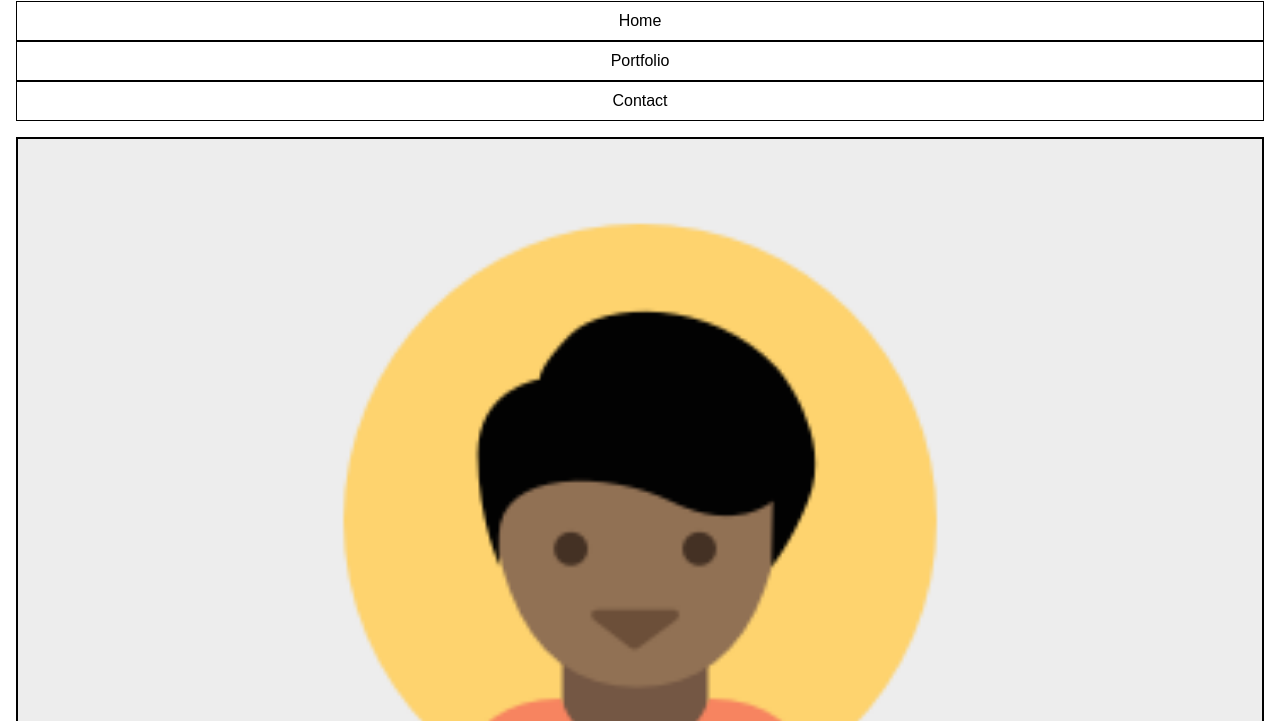
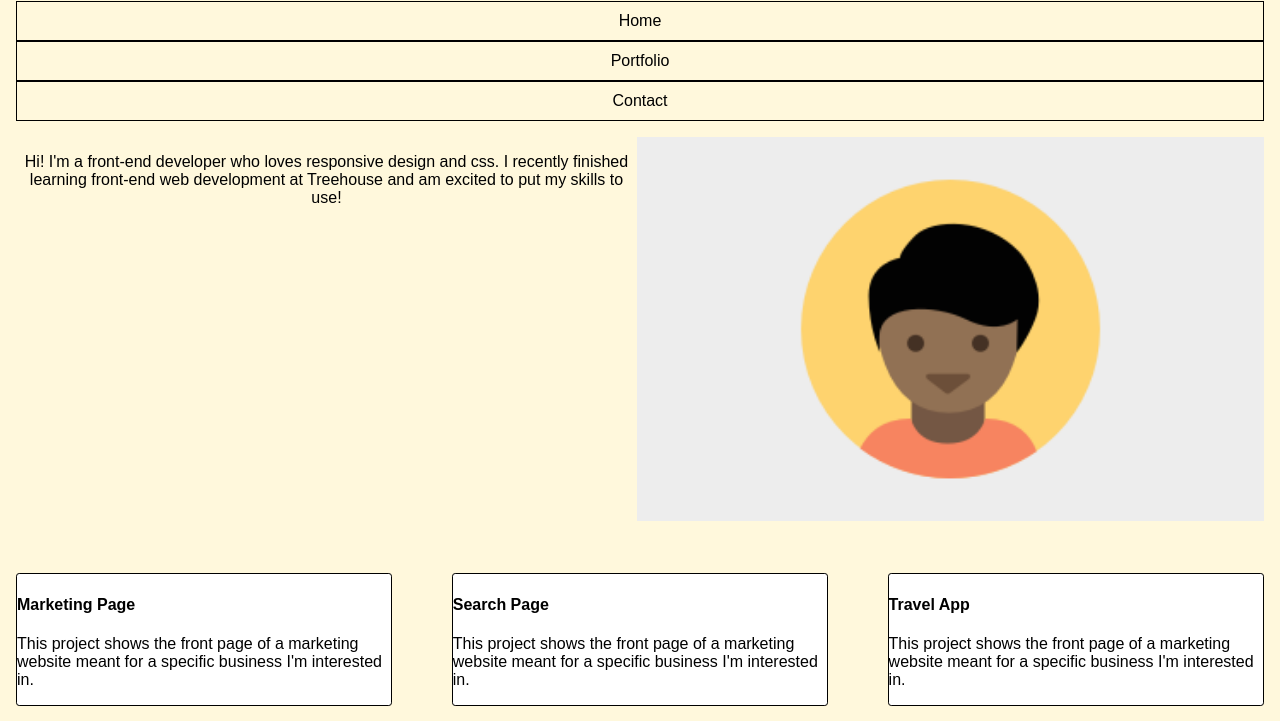
Before and after one commit to dustinbergsma6/techdegree-project-2, a plain HTML site: page index.html in a window 1280 px wide. Shown: the part 79-800 px from the top of the page. Drawn offline with Linux system fonts and the light colour scheme.

Commit message:
Header Stuff

```diff
--- a/css/styles.css
+++ b/css/styles.css
@@ -2,6 +2,7 @@ body {
   max-width: 1500px;
   margin: 2.5em auto;
   vertical-align: middle;
+  background-color: cornsilk;
 }
 
 #title {
@@ -26,7 +27,6 @@ body {
 }
 
 .header {
-  border: 2px solid black;
   margin: 1rem;
 }
 
@@ -95,4 +95,9 @@ body {
     border: solid 1px black;
     flex-basis: 30%;
   }
+
+  .header {
+    display: flex;
+    flex-direction: row-reverse;
+  }
 }
```
